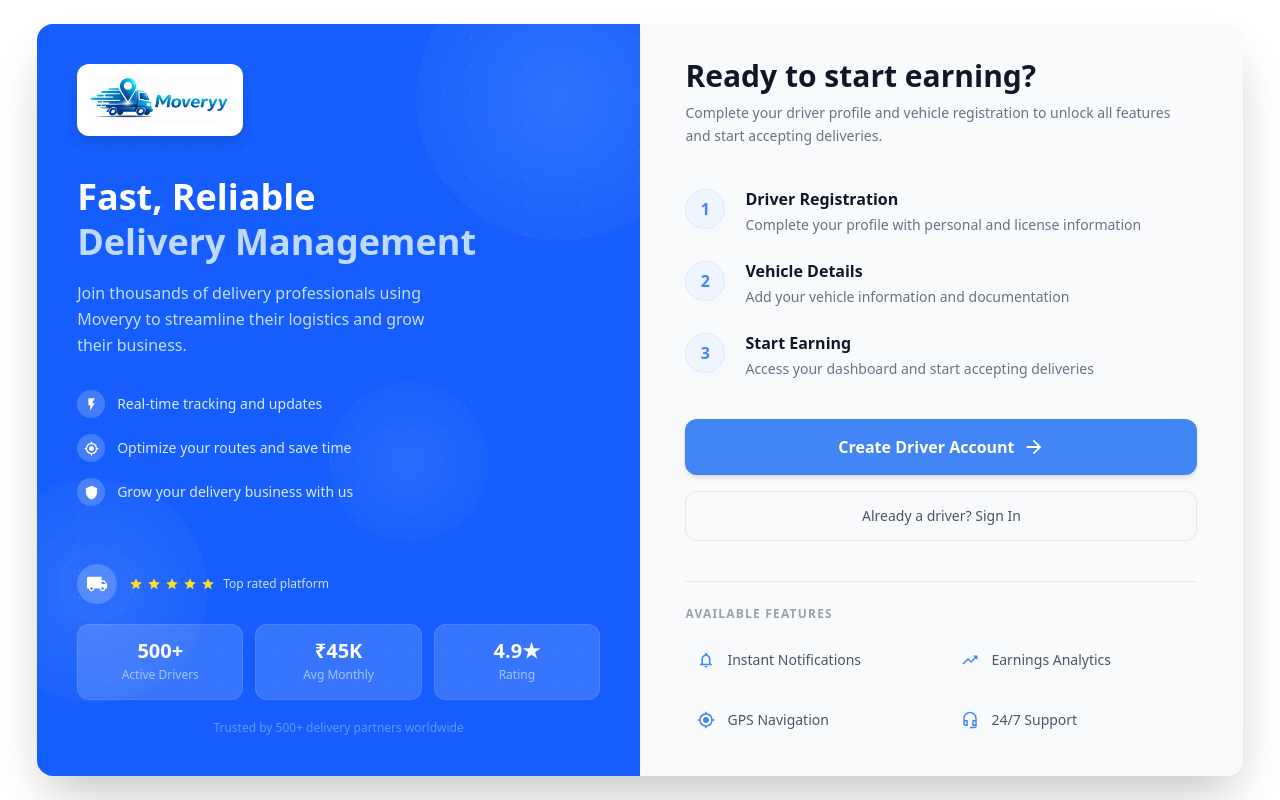
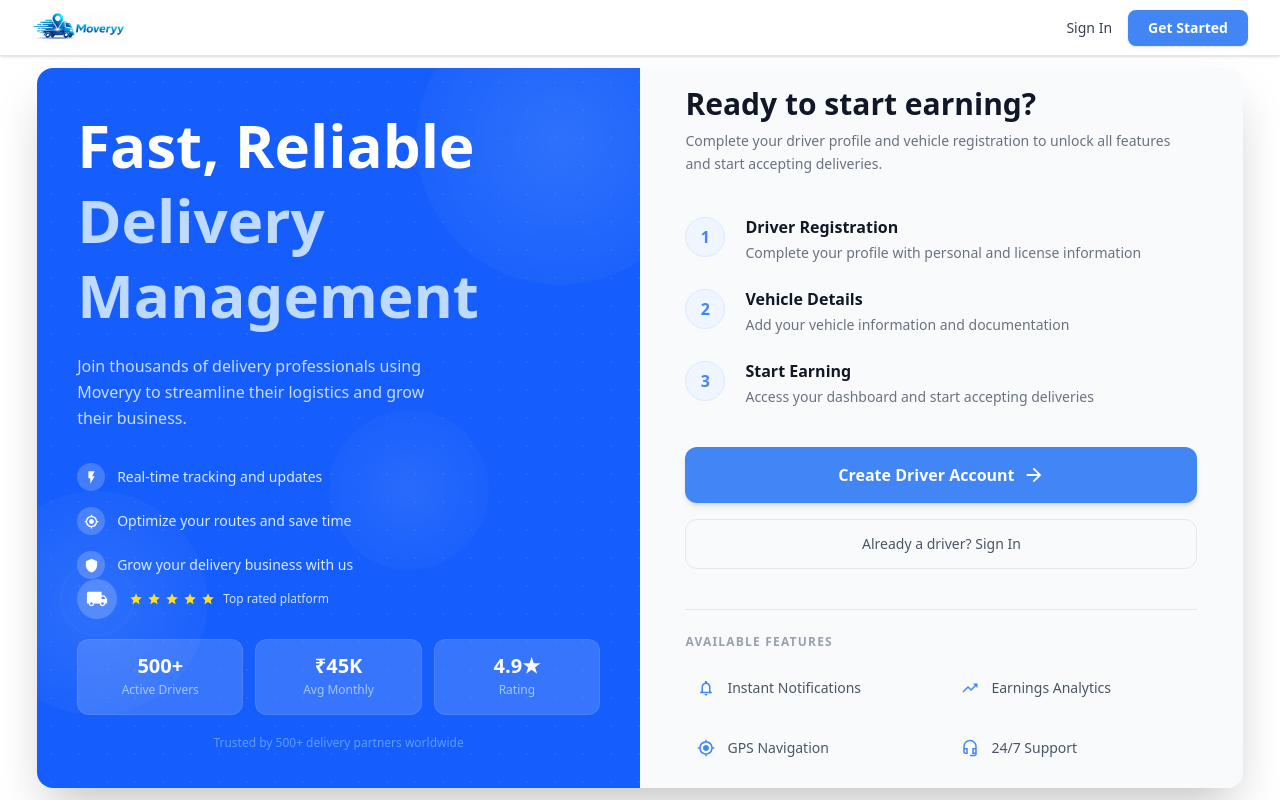
Before and after one commit to Aniketverma2005/Moveryy-Web-Version, a React (Vite) app: page /ride-pooling in a window 1280 px wide. Built offline with nearby package versions, Linux system fonts and the light colour scheme.

Commit message:
feat: RidePooling - navbar with logo/signin, no logo in blue panel, text-6xl heading

```diff
--- a/src/Pages/ridePooling/ridePooling.jsx
+++ b/src/Pages/ridePooling/ridePooling.jsx
@@ -1,14 +1,8 @@
 import { useNavigate } from 'react-router-dom';
 import {
-    MdArrowForward,
-    MdOutlineNotifications,
-    MdOutlineGpsFixed,
-    MdOutlineTrendingUp,
-    MdOutlineHeadsetMic,
-    MdLocalShipping,
-    MdStar,
-    MdFlashOn,
-    MdShield,
+    MdArrowForward, MdOutlineNotifications, MdOutlineGpsFixed,
+    MdOutlineTrendingUp, MdOutlineHeadsetMic, MdLocalShipping,
+    MdStar, MdFlashOn, MdShield,
 } from 'react-icons/md';
 import logo from '../../assets/logo2.png';
 
@@ -35,7 +29,8 @@
     ];
 
     return (
-        <>
+        <div className="min-h-screen bg-white flex flex-col">
+
             <style>{`
                 @keyframes float1 {
                     0%, 100% { transform: translateY(0px); }
@@ -56,13 +51,26 @@
                 }
             `}</style>
 
-            {/* Full page white background, tiny padding all around */}
-            <div className="min-h-screen bg-white flex items-center justify-center p-3">
+            {/* ── Navbar ─────────────────────────────────────────────── */}
+            <nav className="h-14 bg-white border-b border-gray-200 flex items-center justify-between px-8 flex-shrink-0 shadow-sm">
+                <div className="flex items-center gap-2 cursor-pointer" onClick={() => navigate('/')}>
+                    <img src={logo} alt="Moveryy" className="h-8 w-auto object-contain" />
+                </div>
+                <div className="flex items-center gap-4">
+                    <button onClick={() => navigate('/login')} className="text-sm text-gray-700 hover:text-[#4285F4] font-medium transition-colors">
+                        Sign In
+                    </button>
+                    <button onClick={() => navigate('/signup')} className="bg-[#4285F4] hover:bg-[#3367D6] text-white text-sm font-semibold px-5 py-2 rounded-lg shadow transition-all active:scale-95">
+                        Get Started
+                    </button>
+                </div>
+            </nav>
 
-                {/* Outer container — 96% width, 94% height, flex row */}
-                <div className="w-[96%] h-[94vh] flex rounded-2xl overflow-hidden shadow-2xl">
+            {/* ── Body — tiny white border around the two-panel card ── */}
+            <div className="flex-1 flex items-center justify-center p-3">
+                <div className="w-[96%] h-[calc(100vh-3.5rem-1.5rem)] flex rounded-2xl overflow-hidden shadow-2xl">
 
-                    {/* ── LEFT — Blue-600 square card ─────────────────── */}
+                    {/* ── LEFT — Blue-600 panel ──────────────────────── */}
                     <div className="w-1/2 bg-blue-600 relative overflow-hidden flex flex-col justify-between p-10">
 
                         {/* Animated blobs */}
@@ -73,18 +81,13 @@
                                 style={{ background: 'radial-gradient(circle, #bfdbfe, transparent)', animation: 'float2 9s ease-in-out infinite' }} />
                             <div className="absolute top-1/2 right-1/4 w-40 h-40 rounded-full opacity-10"
                                 style={{ background: 'radial-gradient(circle, #dbeafe, transparent)', animation: 'float1 11s ease-in-out infinite reverse' }} />
-                            {/* Dot grid */}
                             <div className="absolute inset-0 opacity-[0.06]"
                                 style={{ backgroundImage: 'radial-gradient(circle, #fff 1px, transparent 1px)', backgroundSize: '28px 28px' }} />
                         </div>
 
-                        {/* Top — Logo inside card */}
+                        {/* Top — heading only, no logo */}
                         <div className="relative z-10" style={{ animation: 'fadeSlideUp 0.4s ease both' }}>
-                            <div className="bg-white rounded-xl p-3 inline-block shadow-lg mb-8">
-                                <img src={logo} alt="Moveryy" className="h-12 w-auto object-contain" />
-                            </div>
-
-                            <h1 className="text-4xl font-extrabold text-white leading-tight mb-4">
+                            <h1 className="text-6xl font-extrabold text-white leading-tight mb-5">
                                 Fast, Reliable<br />
                                 <span className="text-blue-200">Delivery Management</span>
                             </h1>
@@ -109,7 +112,7 @@
                             </div>
                         </div>
 
-                        {/* Bottom — Stats + pulsing truck */}
+                        {/* Bottom — stats + pulsing truck */}
                         <div className="relative z-10" style={{ animation: 'fadeSlideUp 0.8s ease both' }}>
                             <div className="flex items-center gap-3 mb-5">
                                 <div className="relative">
@@ -140,7 +143,7 @@
                         </div>
                     </div>
 
-                    {/* ── RIGHT — Signup info panel ────────────────────── */}
+                    {/* ── RIGHT — Signup info panel ──────────────────── */}
                     <div className="w-1/2 bg-gray-50 flex items-center justify-center p-10 overflow-y-auto">
                         <div className="w-full max-w-lg">
                             <h2 className="text-3xl font-bold text-gray-900 mb-2">Ready to start earning?</h2>
@@ -196,7 +199,7 @@
 
                 </div>
             </div>
-        </>
+        </div>
     );
 };
 
```
